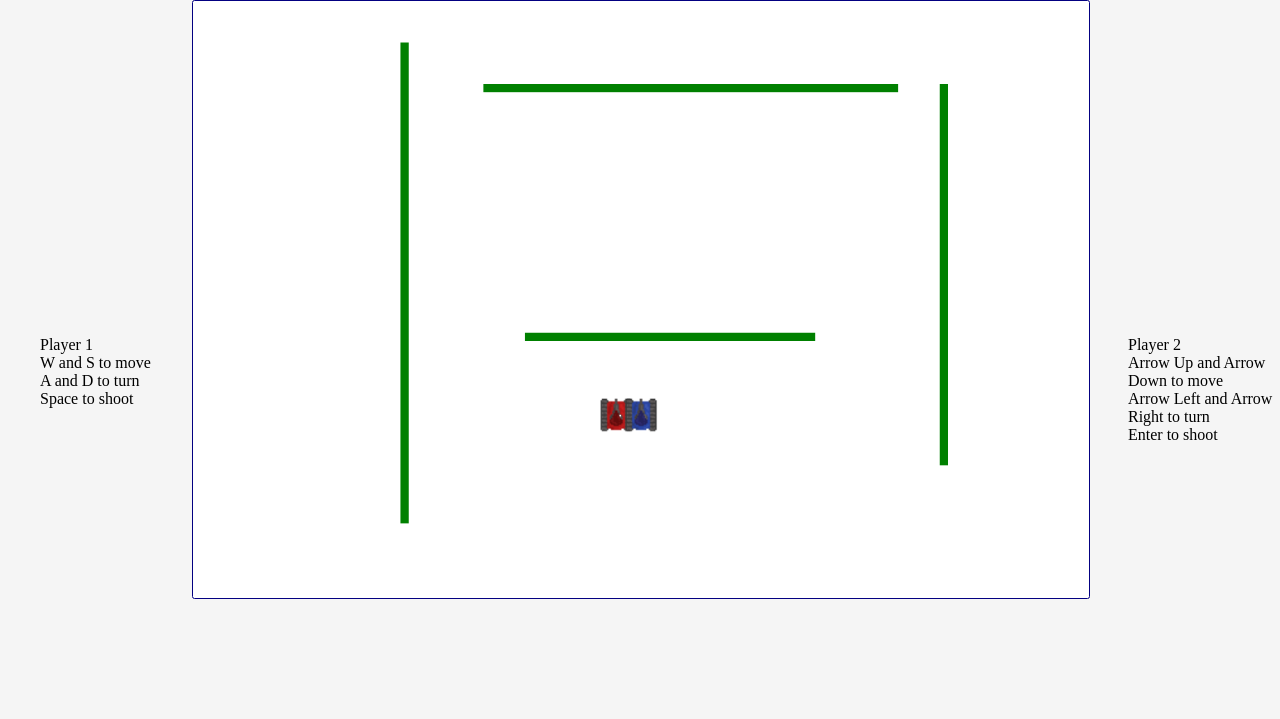
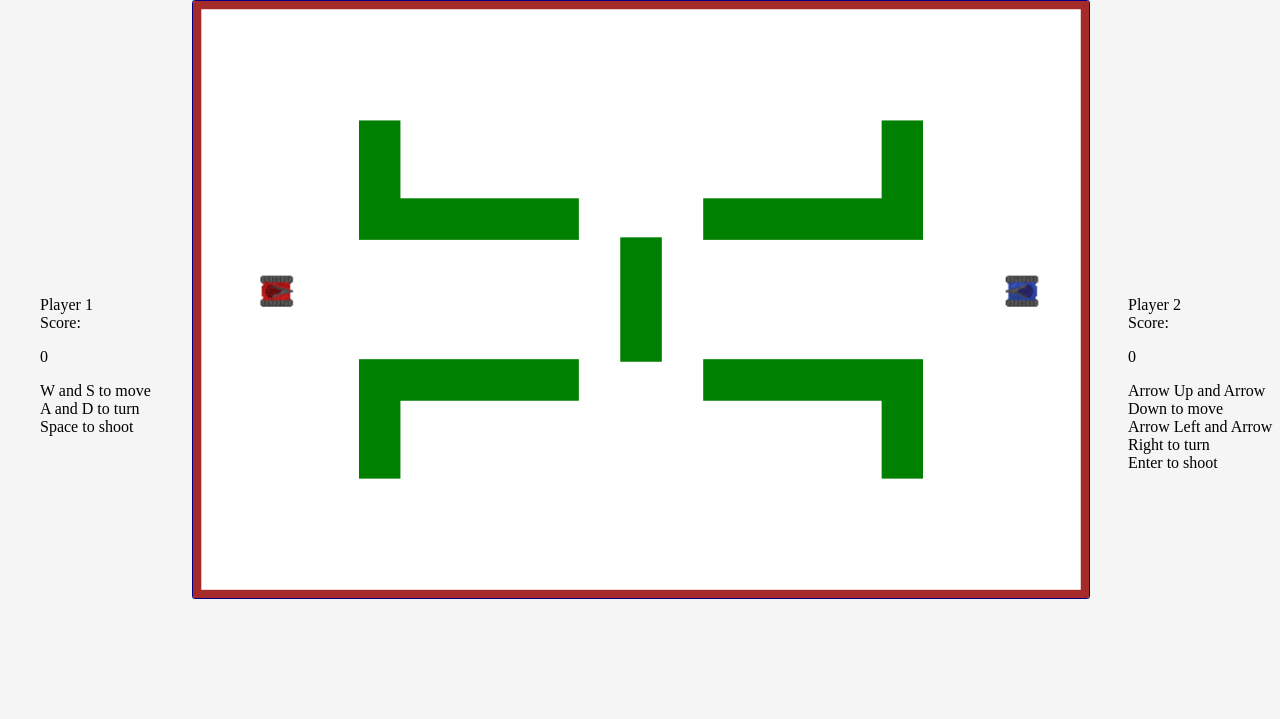
Before and after one commit to M0rp/gameTesting, a plain HTML site: page index.html in a window 1280 px wide. Shown: the top 719 px of the page. Drawn offline with Linux system fonts and the light colour scheme.

Commit message:
Added framework for random items

```diff
--- a/assets/css/styleSheet.css
+++ b/assets/css/styleSheet.css
@@ -31,13 +31,13 @@ div.game-container div.instruction {
 div.game-container div.instruction div.spacer {
     float: left;
     width: 100%;
-    height: 40%;
+    height: 35%;
 }
 
 div.game-container div.instruction div.controls {
     float: left;
     width: 100%;
-    height: 20%;
+    height: 30%;
 }
 
 ul {
--- a/assets/js/gameScript.js
+++ b/assets/js/gameScript.js
@@ -1,16 +1,30 @@
+var backgroundImg;
+
 var playerCharacter1, playerCharacter2;
 var player1Bullets = [], player2Bullets = [];
+var player1Score = 0, player2Score = 0;
 
 var topHit1, rightHit1, bottomHit1, leftHit1;
 var topHit2, rightHit2, bottomHit2, leftHit2;
 
+var items = [];
+
 var vertWall1, vertWall2, horWall1, horWall2;
+
+var outsideWallTop, outsideWallRight, outsideWallBottom, outsideWallLeft;
+
+var walls = [];
+
+const score1 = document.getElementById("score1");
+const score2 = document.getElementById("score2");
 
 function startGame() {
     gameArea.start();
 
-    playerCharacter1 = new component(50, 50, "assets/img/playerCharacter1Sprite.png", 510, 500, 0, "player");
-    playerCharacter2 = new component(50, 50, "assets/img/playerCharacter2Sprite.png", 540, 500, 0, "player");
+    backgroundImg = new component(1080, 720, "assets/img/backgroundImg.png", 0, 0, 0, "player");
+
+    playerCharacter1 = new component(50, 50, "assets/img/playerCharacter1Sprite.png", 100, 350, 1.570796, "player");
+    playerCharacter2 = new component(50, 50, "assets/img/playerCharacter2Sprite.png", 1000, 350, -1.570796, "player");
 
     topHit1 = new component(2, 2, "white", 50, 50, 0, "tracker");
     rightHit1 = new component(2, 2, "white", 50, 50, 0, "tracker");
@@ -22,10 +36,245 @@ function startGame() {
     bottomHit2 = new component(2, 2, "white", 50, 50, 0, "tracker");
     leftHit2 = new component(2, 2, "white", 50, 50, 0, "tracker");
 
-    vertWall1 = new component(10, 580, "green", 250, 50, 0, "obsticle");
-    vertWall2 = new component(10, 460, "green", 900, 100, 0, "obsticle");
-    horWall1 = new component(500, 10, "green", 350, 100, 0, "obsticle");
-    horWall2 = new component(350, 10, "green", 400, 400, 0, "obsticle");
+    outsideWallTop = new component(1080, 10, "brown", 0, 0, 0, "obsticle");
+    outsideWallLeft = new component(10, 720, "brown", 0, 0, 0, "obsticle");
+    outsideWallBottom = new component(1080, 10, "brown", 0, 710, 0, "obsticle");
+    outsideWallRight = new component(10, 720, "brown", 1070, 0, 0, "obsticle");
+
+    walls.push(new component(1080, 10, "brown", 0, 0, 0, "obsticle"));//Top Wall
+    walls.push(new component(10, 720, "brown", 1070, 0, 0, "obsticle"));//Right Wall
+    walls.push(new component(1080, 10, "brown", 0, 710, 0, "obsticle"))//Bottom Wall
+    walls.push(new component(10, 720, "brown", 0, 0, 0, "obsticle"));//Left Wall
+
+    walls.push(new component(50, 144, "green", 200, 144, 0, "obsticle"));//Top Left Portion
+    walls.push(new component(50, 144, "green", 200, 432, 0, "obsticle"));//Right Verticle Wall
+    walls.push(new component(50, 144, "green", 830, 144, 0, "obsticle"));//Left Horizontal Wall
+    walls.push(new component(50, 144, "green", 830, 432, 0, "obsticle"));//Right Horizontal Wall
+
+    walls.push(new component(215, 50, "green", 250, 238, 0, "obsticle"));
+    walls.push(new component(215, 50, "green", 250, 432, 0, "obsticle"));
+    walls.push(new component(215, 50, "green", 615, 238, 0, "obsticle"));
+    walls.push(new component(215, 50, "green", 615, 432, 0, "obsticle"));
+
+    walls.push(new component(50, 150, "green", 515, 285, 0, "obsticle"));
+}
+
+function updateGameArea() {
+    gameArea.clear();
+    gameArea.frameCount += 1;
+
+    gameArea.frameSincePlayer1Fire += 1;
+    if(gameArea.keys && gameArea.keys[32] && gameArea.frameSincePlayer1Fire >= 15 && playerCharacter1 != null) {
+        var angle = playerCharacter1.angle;
+        var x = playerCharacter1.x;
+        var y = playerCharacter1.y;
+
+        if(playerCharacter1.currentPower == "blue") {
+            console.log("blue shot");
+            player1Bullets.push(new component(8, 8, "blue", x, y, angle, "bullet"));
+        } else {
+            player1Bullets.push(new component(8, 8, "assets/img/bulletSprite.png", x, y, angle, "player"));
+        }
+
+        gameArea.frameSincePlayer1Fire = 0;
+    }
+
+    gameArea.frameSincePlayer2Fire += 1;
+    if(gameArea.keys && gameArea.keys[13] && gameArea.frameSincePlayer2Fire >= 15 && playerCharacter2 != null) {
+        var angle = playerCharacter2.angle;
+        var x = playerCharacter2.x;
+        var y = playerCharacter2.y;
+
+        if(playerCharacter2.currentPower == "blue") {
+            console.log("blue shot");
+            player2Bullets.push(new component(8, 8, "blue", x, y, angle, "bullet"));
+        } else {
+            player2Bullets.push(new component(8, 8, "assets/img/bulletSprite.png", x, y, angle, "player"));
+        }
+
+        gameArea.frameSincePlayer2Fire = 0;
+    }
+
+
+    var playerCharacter2Dead = false;
+    for(i = 0; i < player1Bullets.length; i += 1) {
+        if(player1Bullets[i] != null) {
+            stop = false;
+
+            for(n = 0; n < walls.length; n += 1) {
+                if(player1Bullets[i].collideWith(walls[n])) {
+                    stop = true;
+                }
+            }
+
+            if(playerCharacter2 != null) {
+                if(player1Bullets[i].collideWith(playerCharacter2)) {
+                    stop = true;
+                    playerCharacter2 = null;
+                    playerCharacter2Dead= true;
+                    player1Score += 1;
+                }
+            }
+
+            if((player1Bullets[i].x > 0 || player1Bullets[i] < gameArea.canvas.width || player1Bullets[i].y > 0 || player1Bullets[i].y < gameArea.canvas.height) && stop == false) {
+                player1Bullets[i].speed = 10;
+                player1Bullets[i].newPos();
+                player1Bullets[i].update();
+            } else {
+                player1Bullets[i] = null;
+            }
+        }
+    }
+
+    var playerCharacter1Dead = false;
+    for(i = 0; i < player2Bullets.length; i += 1) {
+        if(player2Bullets[i] != null) {
+            stop = false;
+
+            for(n = 0; n < walls.length; n += 1) {
+                if(player2Bullets[i].collideWith(walls[n])) {
+                    stop = true;
+                }
+            }
+
+            if(playerCharacter1 != null) {
+                if(player2Bullets[i].collideWith(playerCharacter1)) {
+                    stop = true;
+                    playerCharacter1 = null;
+                    playerCharacter1Dead= true;
+                    player2Score += 1;
+                }
+            }
+
+            if((player2Bullets[i].x > 0 || player2Bullets[i] < gameArea.canvas.width || player2Bullets[i].y > 0 || player2Bullets[i].y < gameArea.canvas.height) && stop == false) {
+                player2Bullets[i].speed = 10;
+                player2Bullets[i].newPos();
+                player2Bullets[i].update();
+            } else {
+                player2Bullets[i] = null;
+            }
+        }
+    }
+
+    if(playerCharacter1Dead == false && playerCharacter1 != null) {
+        topHit1.x = playerCharacter1.x;
+        topHit1.y = playerCharacter1.y - playerCharacter1.height/2;
+
+        rightHit1.x = playerCharacter1.x + playerCharacter1.width/2;
+        rightHit1.y = playerCharacter1.y;
+
+        bottomHit1.x = playerCharacter1.x;
+        bottomHit1.y = playerCharacter1.y + playerCharacter1.height/2;
+
+        leftHit1.x = playerCharacter1.x - playerCharacter1.width/2;
+        leftHit1.y = playerCharacter1.y;
+
+        topHit1.update();
+        rightHit1.update();
+        bottomHit1.update();
+        leftHit1.update();
+
+        playerCharacter1.speed = 0;
+        playerCharacter1.rotSpeed = 0;
+
+        if(gameArea.keys && gameArea.keys[87]) {playerCharacter1.speed = 4;} //W
+        if(gameArea.keys && gameArea.keys[83]) {playerCharacter1.speed = -4;} //S
+        if(gameArea.keys && gameArea.keys[68]) {playerCharacter1.rotSpeed = 4;} //D
+        if(gameArea.keys && gameArea.keys[65]) {playerCharacter1.rotSpeed = -4;} //A
+
+        playerCharacter1.newPlayerPos(topHit1, rightHit1, bottomHit1, leftHit1);
+        playerCharacter1.update();
+    }
+
+    if(playerCharacter2Dead == false && playerCharacter2 != null) {
+        topHit2.x = playerCharacter2.x;
+        topHit2.y = playerCharacter2.y - playerCharacter2.height/2;
+
+        rightHit2.x = playerCharacter2.x + playerCharacter2.width/2;
+        rightHit2.y = playerCharacter2.y;
+
+        bottomHit2.x = playerCharacter2.x;
+        bottomHit2.y = playerCharacter2.y + playerCharacter2.height/2;
+
+        leftHit2.x = playerCharacter2.x - playerCharacter2.width/2;
+        leftHit2.y = playerCharacter2.y;
+
+        topHit2.update();
+        rightHit2.update();
+        bottomHit2.update();
+        leftHit2.update();
+
+        playerCharacter2.speed = 0;
+        playerCharacter2.rotSpeed = 0;
+
+        if(gameArea.keys && gameArea.keys[38]) {playerCharacter2.speed = 4;} //up arrow
+        if(gameArea.keys && gameArea.keys[40]) {playerCharacter2.speed = -4;} //down arrow
+        if(gameArea.keys && gameArea.keys[39]) {playerCharacter2.rotSpeed = 4;} //right arrow
+        if(gameArea.keys && gameArea.keys[37]) {playerCharacter2.rotSpeed = -4;} //left arrow
+
+        playerCharacter2.newPlayerPos(topHit2, rightHit2, bottomHit2, leftHit2);
+        playerCharacter2.update();
+    }
+
+    for(i = 0; i < walls.length; i += 1) {
+        walls[i].update();
+    }
+
+    if(playerCharacter1 == null || playerCharacter2 == null) {
+        resetGame();
+    }
+
+    if(everyInterval(300)) {
+        var xPos = Math.floor(Math.random()*(gameArea.canvas.width+1));
+        var yPos = Math.floor(Math.random()*(gameArea.canvas.height+1));;
+
+        items.push(new component(20, 20, "blue", xPos, yPos, 0, "item"));
+        console.log("ping");
+    }
+
+    for(i = 0; i < items.length; i += 1) {
+        if(items[i] != null) {
+            if(playerCharacter1.collideWith(items[i])){
+                playerCharacter1.currentPower = "blue";
+                items[i] = null;
+            } else if(playerCharacter2.collideWith(items[i])) {
+                playerCharacter2.currentPower = "blue";
+                items[i] = null;
+            } else {
+                items[i].update();
+            }
+        }
+    }
+
+    score1.textContent = player1Score;
+    score2.textContent = player2Score;
+}
+
+function resetGame() {
+    playerCharacter1 = new component(50, 50, "assets/img/playerCharacter1Sprite.png", 100, 350, 1.570796, "player");
+    playerCharacter2 = new component(50, 50, "assets/img/playerCharacter2Sprite.png", 1000, 350, -1.570796, "player");
+
+    topHit1 = new component(2, 2, "white", 50, 50, 0, "tracker");
+    rightHit1 = new component(2, 2, "white", 50, 50, 0, "tracker");
+    bottomHit1 = new component(2, 2, "white", 50, 50, 0, "tracker");
+    leftHit1 = new component(2, 2, "white", 50, 50, 0, "tracker");
+
+    topHit2 = new component(2, 2, "white", 50, 50, 0, "tracker");
+    rightHit2 = new component(2, 2, "white", 50, 50, 0, "tracker");
+    bottomHit2 = new component(2, 2, "white", 50, 50, 0, "tracker");
+    leftHit2 = new component(2, 2, "white", 50, 50, 0, "tracker");
+
+    for(i = 0; i < player1Bullets.length; i += 1) {
+        player1Bullets[i] = null;
+    }
+
+    for(i = 0; i < player2Bullets.length; i += 1) {
+        player2Bullets[i] = null;
+    }
+
+    for(i = 0; i < items.length; i += 1) {
+        items[i] = null;
+    }
 }
 
 var gameArea = {
@@ -37,6 +286,7 @@ var gameArea = {
         this.context = this.canvas.getContext("2d");
         this.frameSincePlayer1Fire = 50;
         this.frameSincePlayer2Fire = 50;
+        this.frameCount = 0;
         document.body.insertBefore(this.canvas, document.body.childNodes[0]);
 
         this.interval = setInterval(updateGameArea, 20);
@@ -67,6 +317,8 @@ function component(width, height, color, x, y, angle, type) {
     this.ySpeed = 1;
     this.xSpeed = 1;
     this.rotSpeed = 0;
+
+    this.currentPower = "none";
 
     if(type == "player") {
         this.image = new Image();
@@ -106,29 +358,26 @@ function component(width, height, color, x, y, angle, type) {
         var speedX = this.speed * Math.sin(this.angle);
         var speedY = -this.speed * Math.cos(this.angle);
 
-        // this.x += this.speed * Math.sin(this.angle);
-        // this.y += -this.speed * Math.cos(this.angle);
-
-        if(top.collideWith(vertWall1) || top.collideWith(vertWall2) || top.collideWith(horWall1) || top.collideWith(horWall2)) {
-            if(speedY < 0) {
+        for(i = 0; i < walls.length; i += 1) {
+            if(top.collideWith(walls[i]) && speedY < 0) {
                 speedY = 0;
             }
         }
 
-        if(right.collideWith(vertWall1) || right.collideWith(vertWall2) || right.collideWith(horWall1) || right.collideWith(horWall2)) {
-            if(speedX > 0) {
+        for(i = 0; i < walls.length; i += 1) {
+            if(right.collideWith(walls[i]) && speedX > 0) {
                 speedX = 0;
             }
         }
 
-        if(bottom.collideWith(vertWall1) || bottom.collideWith(vertWall2) || bottom.collideWith(horWall1) || bottom.collideWith(horWall2)) {
-            if(speedY > 0) {
+        for(i = 0; i < walls.length; i += 1) {
+            if(bottom.collideWith(walls[i]) && speedY > 0) {
                 speedY = 0;
             }
         }
 
-        if(left.collideWith(vertWall1) || left.collideWith(vertWall2) || left.collideWith(horWall1) || left.collideWith(horWall2)) {
-            if(speedX < 0) {
+        for(i = 0; i < walls.length; i += 1) {
+            if(left.collideWith(walls[i]) && speedX < 0) {
                 speedX = 0;
             }
         }
@@ -174,148 +423,10 @@ function component(width, height, color, x, y, angle, type) {
     }
 }
 
-function updateGameArea() {
-    gameArea.clear();
-
-    gameArea.frameSincePlayer1Fire += 1;
-    if(gameArea.keys && gameArea.keys[32] && gameArea.frameSincePlayer1Fire >= 5 && playerCharacter1 != null) {
-        var angle = playerCharacter1.angle;
-        var x = playerCharacter1.x;
-        var y = playerCharacter1.y;
-
-        player1Bullets.push(new component(8, 8, "assets/img/bulletSprite.png", x, y, angle, "player"));
-
-        gameArea.frameSincePlayer1Fire = 0;
+function everyInterval(n) {
+    if((gameArea.frameCount / n) % 1 == 0) {
+        return true;
     }
 
-    gameArea.frameSincePlayer2Fire += 1;
-    if(gameArea.keys && gameArea.keys[13] && gameArea.frameSincePlayer2Fire >= 5 && playerCharacter2 != null) {
-        var angle = playerCharacter2.angle;
-        var x = playerCharacter2.x;
-        var y = playerCharacter2.y;
-
-        player2Bullets.push(new component(8, 8, "assets/img/bulletSprite.png", x, y, angle, "player"));
-
-        gameArea.frameSincePlayer2Fire = 0;
-    }
-
-
-    var playerCharacter2Dead = false;
-    for(i = 0; i < player1Bullets.length; i += 1) {
-        if(player1Bullets[i] != null) {
-            stop = false;
-
-            if(player1Bullets[i].collideWith(vertWall1) || player1Bullets[i].collideWith(vertWall2) || player1Bullets[i].collideWith(horWall1) || player1Bullets[i].collideWith(horWall2)) {
-                stop = true;
-            }
-
-            if(playerCharacter2 != null) {
-                if(player1Bullets[i].collideWith(playerCharacter2)) {
-                    stop = true;
-                    playerCharacter2 = null;
-                    playerCharacter2Dead= true;
-                }
-            }
-
-            if((player1Bullets[i].x > 0 || player1Bullets[i] < gameArea.canvas.width || player1Bullets[i].y > 0 || player1Bullets[i].y < gameArea.canvas.height) && stop == false) {
-                player1Bullets[i].speed = 10;
-                player1Bullets[i].newPos();
-                player1Bullets[i].update();
-            } else {
-                player1Bullets[i] = null;
-            }
-        }
-    }
-
-    var playerCharacter1Dead = false;
-    for(i = 0; i < player2Bullets.length; i += 1) {
-        if(player2Bullets[i] != null) {
-            stop = false;
-
-            if(player2Bullets[i].collideWith(vertWall1) || player2Bullets[i].collideWith(vertWall2) || player2Bullets[i].collideWith(horWall1) || player2Bullets[i].collideWith(horWall2)) {
-                stop = true;
-            }
-
-            if(playerCharacter1 != null) {
-                if(player2Bullets[i].collideWith(playerCharacter1)) {
-                    stop = true;
-                    playerCharacter1 = null;
-                    playerCharacter1Dead= true;
-                }
-            }
-
-            if((player2Bullets[i].x > 0 || player2Bullets[i] < gameArea.canvas.width || player2Bullets[i].y > 0 || player2Bullets[i].y < gameArea.canvas.height) && stop == false) {
-                player2Bullets[i].speed = 10;
-                player2Bullets[i].newPos();
-                player2Bullets[i].update();
-            } else {
-                player2Bullets[i] = null;
-            }
-        }
-    }
-
-    if(playerCharacter1Dead == false && playerCharacter1 != null) {
-        topHit1.x = playerCharacter1.x;
-        topHit1.y = playerCharacter1.y - playerCharacter1.height/2;
-
-        rightHit1.x = playerCharacter1.x + playerCharacter1.width/2;
-        rightHit1.y = playerCharacter1.y;
-
-        bottomHit1.x = playerCharacter1.x;
-        bottomHit1.y = playerCharacter1.y + playerCharacter1.height/2;
-
-        leftHit1.x = playerCharacter1.x - playerCharacter1.width/2;
-        leftHit1.y = playerCharacter1.y;
-
-        topHit1.update();
-        rightHit1.update();
-        bottomHit1.update();
-        leftHit1.update();
-
-        playerCharacter1.speed = 0;
-        playerCharacter1.rotSpeed = 0;
-
-        if(gameArea.keys && gameArea.keys[87]) {playerCharacter1.speed = 4;} //W
-        if(gameArea.keys && gameArea.keys[83]) {playerCharacter1.speed = -4;} //S
-        if(gameArea.keys && gameArea.keys[68]) {playerCharacter1.rotSpeed = 3;} //D
-        if(gameArea.keys && gameArea.keys[65]) {playerCharacter1.rotSpeed = -3;} //A
-
-        playerCharacter1.newPlayerPos(topHit1, rightHit1, bottomHit1, leftHit1);
-        playerCharacter1.update();
-    }
-
-    if(playerCharacter2Dead == false && playerCharacter2 != null) {
-        topHit2.x = playerCharacter2.x;
-        topHit2.y = playerCharacter2.y - playerCharacter2.height/2;
-
-        rightHit2.x = playerCharacter2.x + playerCharacter2.width/2;
-        rightHit2.y = playerCharacter2.y;
-
-        bottomHit2.x = playerCharacter2.x;
-        bottomHit2.y = playerCharacter2.y + playerCharacter2.height/2;
-
-        leftHit2.x = playerCharacter2.x - playerCharacter2.width/2;
-        leftHit2.y = playerCharacter2.y;
-
-        topHit2.update();
-        rightHit2.update();
-        bottomHit2.update();
-        leftHit2.update();
-
-        playerCharacter2.speed = 0;
-        playerCharacter2.rotSpeed = 0;
-
-        if(gameArea.keys && gameArea.keys[38]) {playerCharacter2.speed = 4;} //up arrow
-        if(gameArea.keys && gameArea.keys[40]) {playerCharacter2.speed = -4;} //down arrow
-        if(gameArea.keys && gameArea.keys[39]) {playerCharacter2.rotSpeed = 3;} //right arrow
-        if(gameArea.keys && gameArea.keys[37]) {playerCharacter2.rotSpeed = -3;} //left arrow
-
-        playerCharacter2.newPlayerPos(topHit2, rightHit2, bottomHit2, leftHit2);
-        playerCharacter2.update();
-    }
-
-    vertWall1.update();
-    vertWall2.update();
-    horWall1.update();
-    horWall2.update();
+    return false;
 }
--- a/index.html
+++ b/index.html
@@ -16,6 +16,7 @@
                 <div class="controls">
                     <ul>
                         <li>Player 1</li>
+                        <li>Score: <p id="score1">0</p></li>
                         <li>W and S to move</li>
                         <li>A and D to turn</li>
                         <li>Space to shoot</li>
@@ -32,6 +33,7 @@
                 <div class="controls">
                     <ul>
                         <li>Player 2</li>
+                        <li>Score: <p id="score2">0</p></li>
                         <li>Arrow Up and Arrow Down to move</li>
                         <li>Arrow Left and Arrow Right to turn</li>
                         <li>Enter to shoot</li>
```
Also changed, not shown: assets/img/backgroundImg.png (added), assets/img/bulletSprite.png, assets/img/sand.jpg (added).
